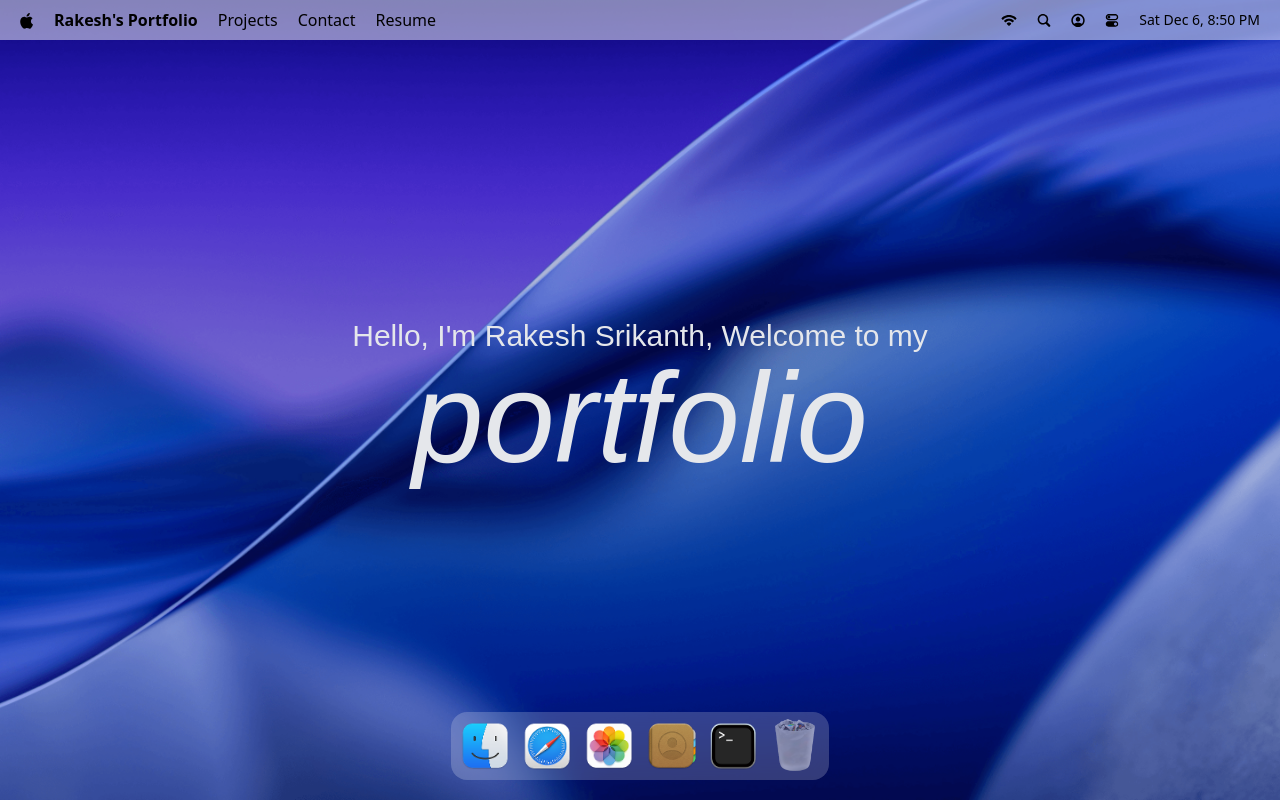
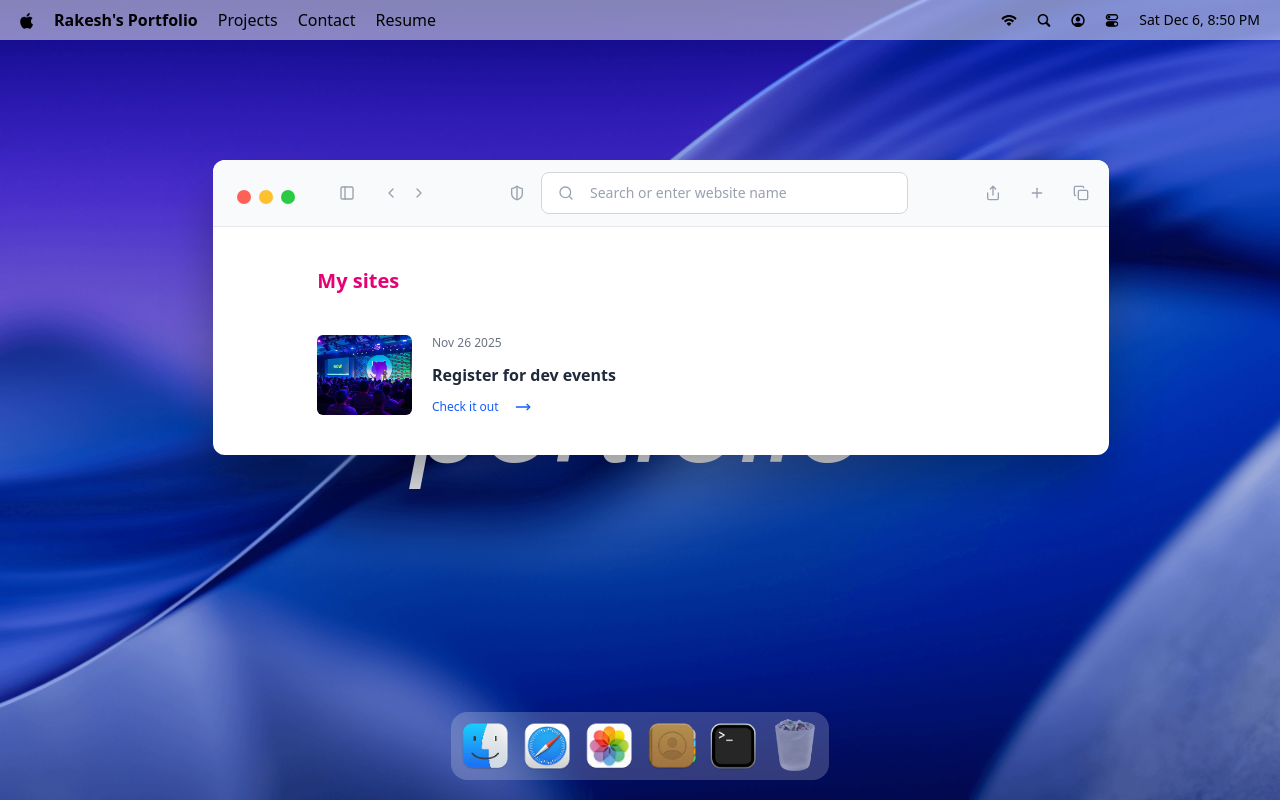
Before and after one commit to RakeshMauraniSrikanth/rakesh-portfolio, a React (Vite) app: page / in a window 1280 px wide. Both pictures are taken after a click on the button 547 px from the left and 746 px from the top of the page. Built offline with nearby package versions, Linux system fonts and the light colour scheme; a web font is replaced by a local one.

Commit message:
Add Safari window component and integrate blog posts feature

```diff
--- a/src/App.tsx
+++ b/src/App.tsx
@@ -2,7 +2,7 @@
 import { Draggable } from "gsap/Draggable"
 
 import { Dock, Navbar, Welcome, } from "#components"
-import { Terminal } from "#windows";
+import { Safari, Terminal } from "#windows";
 
 gsap.registerPlugin(Draggable);
 
@@ -14,6 +14,7 @@
       <Dock />
 
       <Terminal />
+      <Safari/>
     </main>
   )
 }
--- a/src/constants/index.ts
+++ b/src/constants/index.ts
@@ -36,7 +36,15 @@
 // BLOG POSTS (EMPTY SINCE YOU HAVE NONE)
 // ----------------------------
 
-const blogPosts = [];
+const blogPosts = [
+    {
+        id:1,
+        date: "Nov 26 2025",
+        title: "Register for dev events",
+        link: "https://seminar-events-app.vercel.app/",
+        image: "/images/event1.png",
+    }
+];
 
 // ----------------------------
 // TECH STACK / SKILLS WINDOW
--- /dev/null
+++ b/src/windows/Safari.tsx
@@ -0,0 +1,68 @@
+import { WindowControls } from '#components'
+import { blogPosts } from '#constants';
+import WindowWrapper from '#hoc/WindowWrapper'
+import { ChevronLeft, ChevronRight, Copy,MoveRight, PanelLeft, Plus, Search, Share, ShieldHalf } from 'lucide-react';
+
+
+const Safari = () => {
+    return (
+        <>
+            <div id="window-header">
+                <WindowControls target="safari" />
+
+                <PanelLeft className='ml-10 icon' />
+
+                <div className='flex items-center ml-5 gap-1'>
+                    <ChevronLeft className='icon' />
+                    <ChevronRight className='icon' />
+                </div>
+                <div className='flex-1 flex-center gap-3'>
+                    <ShieldHalf className='icon' />
+
+                    <div className='search'>
+                        <Search className="icon" />
+                        <input
+                            type="text"
+                            placeholder='Search or enter website name'
+                            className='flex-1'
+                        />
+                    </div>
+                </div>
+                <div className='flex items-center gap-5 '>
+                    <Share className='icon' />
+                    <Plus className='icon' />
+                    <Copy className='icon' />
+                </div>
+
+
+            </div>
+            <div className='blog'>
+                <h2>My sites</h2>
+                <div className='space-y-8'>
+                    {blogPosts.map(({ id, date, title, link, image }) => (
+                        <div key={id} className='blog-post'>
+                            <div className = "col-span-2">
+                                <img src={image} alt={title}  />
+
+                            </div>
+                            <div className='content'>
+                                <p>{date}</p>
+                                <h3>{title}</h3>
+                                <a href={link} target="_blank" rel="noreferrer">Check it out
+                                    <MoveRight className='inline-block ml-1' size={16} />
+                                </a>
+
+                            </div>
+
+                        </div>
+                    ))}
+                </div>
+
+            </div>
+
+        </>
+    )
+}
+
+const SafariWindow = WindowWrapper(Safari, 'safari');
+export default SafariWindow
--- a/src/windows/index.ts
+++ b/src/windows/index.ts
@@ -1,5 +1,7 @@
+import Safari from "./Safari";
 import Terminal from "./Terminal";
 
 export {
-    Terminal
+    Terminal,
+    Safari
 }
```
Also changed, not shown: public/images/event1.png (added), src/windows/Resume.tsx (added).
